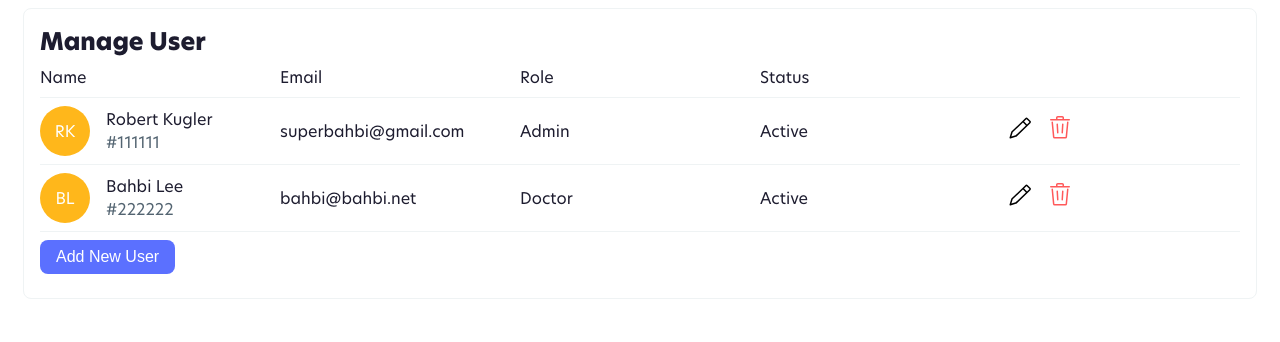
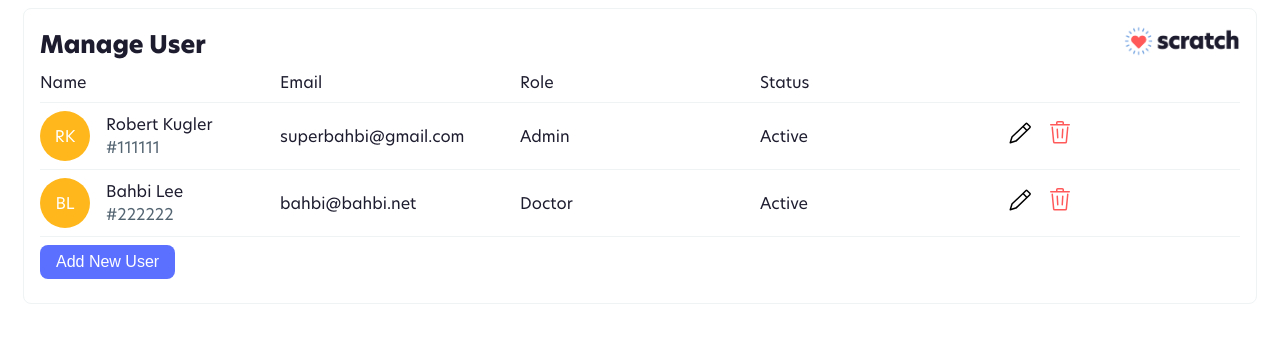
Before and after one commit to superbahbi/scratchpay-assessment, a React (Create React App) app in the folder web/: page / in a window 1280 px wide. Shown: the top 342 px of the page. Built offline with nearby package versions, Linux system fonts and the light colour scheme.

Commit message:
added header logo

```diff
--- a/web/src/Components/IconButton.tsx
+++ b/web/src/Components/IconButton.tsx
@@ -14,7 +14,7 @@ const StyledIconButton = styled.button<IconButtonProps>`
 `;
 interface IconButtonProps {
   color?: string;
-  children?: React.ReactNode;
+  children: React.ReactNode;
   onHandleClick?: () => void;
 }
 
--- a/web/src/Components/List.tsx
+++ b/web/src/Components/List.tsx
@@ -63,9 +63,7 @@ interface ListProps {
 const List: React.FC<ListProps> = ({ users }) => {
   const theme = useContext(ThemeContext);
   function getInitials(fistName: string, lastName: string) {
-    const fN = fistName.split(" ");
-    const ln = lastName.split(" ");
-    return fN[0].charAt(0) + ln[0].charAt(0);
+    return fistName.split(" ")[0].charAt(0) + lastName.split(" ")[0].charAt(0);
   }
   return (
     <StyledList>
--- a/web/src/Views/ManageUser.tsx
+++ b/web/src/Views/ManageUser.tsx
@@ -2,18 +2,29 @@ import React, { useEffect, useState } from "react";
 import styled from "styled-components";
 import List from "../Components/List";
 import Button from "../Components/Button";
+import Logo from "../Assets/Images/Brand-logo-Scratch-Horz-RGB@2x.png";
 import { IUserProps } from "../Utils/Iterfaces";
-const Container = styled.div`
+const StyledManageUser = styled.div`
   max-width: 1200px;
   margin: 0 auto;
   border: 1px solid ${(props) => props.theme.color.default.border};
   border-radius: 0.5em;
   padding: 1em;
-`;
-const Header = styled.div`
-  font-size: 1.5rem;
-  font-weight: 800;
-  color: ${(props) => props.theme.color.primary.midnight100};
+  .header {
+    display: flex;
+    justify-content: space-between;
+    align-items: center;
+    .title {
+      font-size: 1.5rem;
+      font-weight: 800;
+      color: ${(props) => props.theme.color.primary.midnight100};
+    }
+    .image {
+      img {
+        height: 2rem;
+      }
+    }
+  }
 `;
 
 interface ManageUserProps {}
@@ -41,11 +52,17 @@ const ManageUser: React.FC<ManageUserProps> = ({}) => {
     ]);
   }, []);
   return (
-    <Container>
-      <Header>Manage User</Header>
+    <StyledManageUser>
+      <div className="header">
+        <div className="title">Manage User</div>
+        <div className="image">
+          <img src={Logo} alt="logo" />
+        </div>
+      </div>
+
       <List users={users}></List>
       <Button></Button>
-    </Container>
+    </StyledManageUser>
   );
 };
 export default ManageUser;
```
